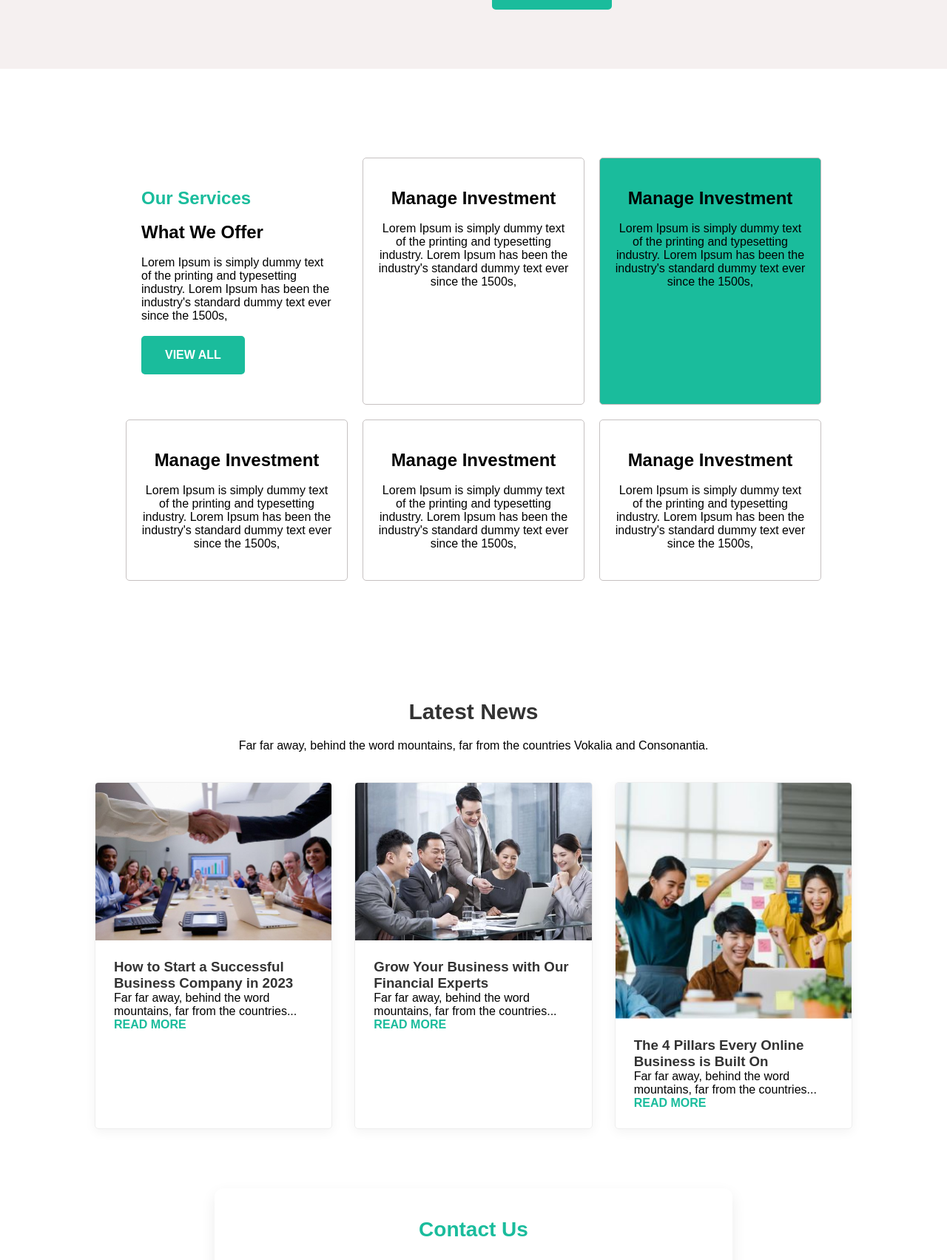
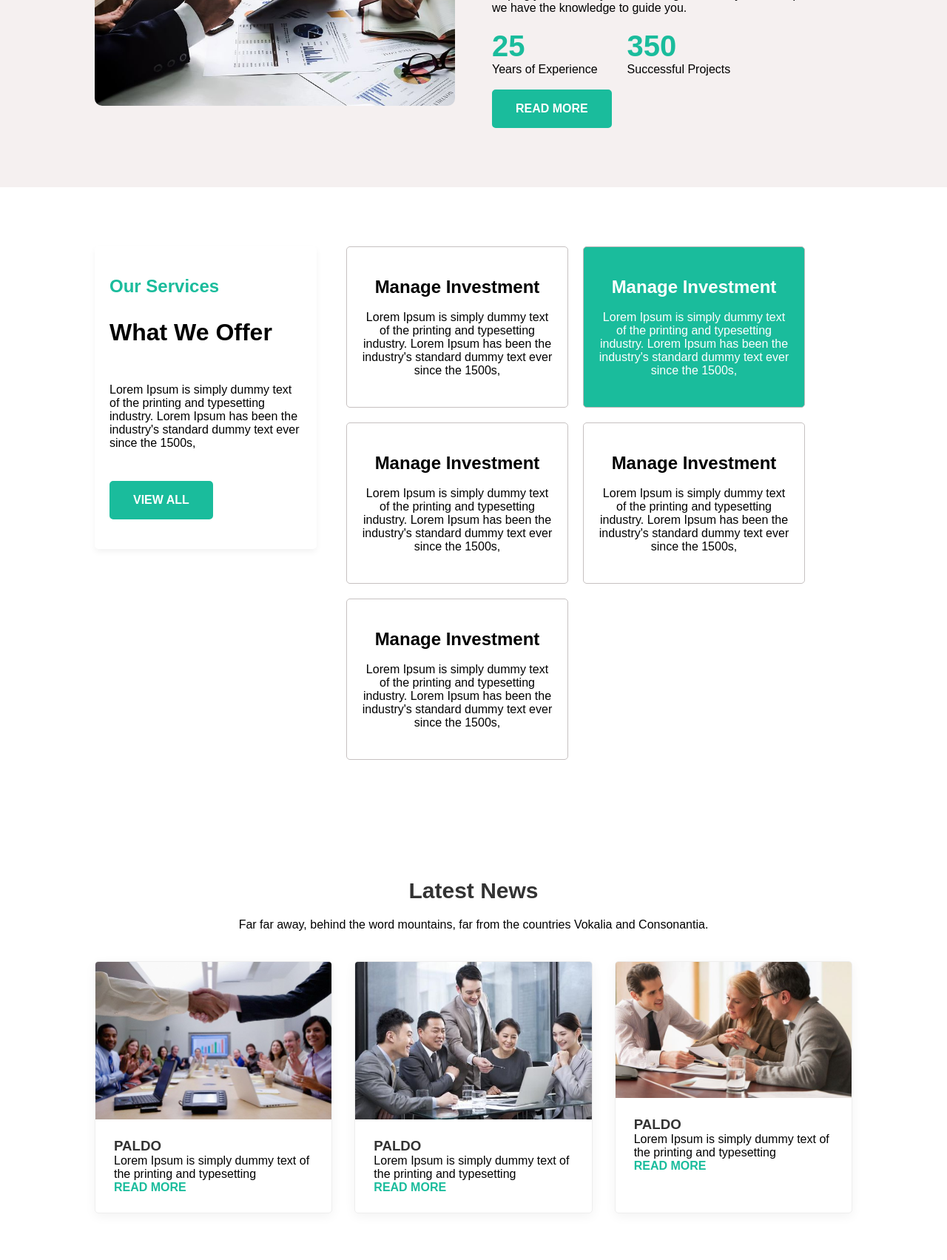
Before and after one commit to Plonteras191/ACT2-SIRKENT-WEB-CLONE, a PHP site: page / in a window 1280 px wide. Shown: the part 1695-3398 px from the top of the page at 74% size. Run offline with PHP 8.4, Linux system fonts and the light colour scheme.

Commit message:
added new components design/features

```diff
--- a/assets/css/blog.css
+++ b/assets/css/blog.css
@@ -3,6 +3,7 @@
     padding: 80px 10%;
     text-align: center;
 }
+
 
 .news-grid {
     display: flex;
@@ -10,14 +11,19 @@
     gap: 30px;
     margin-top: 40px;
     text-align: left;
+
 }
 
+.news-card:hover {
+    transform: translateY(-5px);
+}
 .news-card {
     border: 1px solid #eee;
     width: 350px;
     border-radius: 5px;
     overflow: hidden; /* Keeps image corners rounded */
     box-shadow: 0 4px 15px rgba(0,0,0,0.05);
+    transition: transform 0.3s ease;
 }
 
 .news-card img {
--- a/assets/css/contact.css
+++ b/assets/css/contact.css
@@ -5,6 +5,7 @@
       padding: 40px;
       border-radius: 12px;
       box-shadow: 0 8px 20px rgba(0,0,0,0.08);
+      justify-content: center;
     }
 
     .contact-section h2 {
@@ -69,7 +70,6 @@
       margin-top: 30px;
       font-size: 14px;
       color: #555;
-      text-align: center;
     }
 
     .contact-info a {
@@ -80,3 +80,7 @@
     .contact-info a:hover {
       text-decoration: underline;
     }
+
+    #message {
+      width: 100%;
+    }
--- a/assets/css/home.css
+++ b/assets/css/home.css
@@ -8,12 +8,12 @@
 }
 
 .hero-section {
-  background: url('../img/home-img.jpg') no-repeat center center/cover;
-  height: 130vh;
+  background: url('../img/her-new.jpg') no-repeat center center/cover;
+  height: 150vh;
   display: flex;
   align-items: center;
-  justify-content: flex-start; /* Align hero-content to the left */
-  padding-left: 60px; /* Space from the left */
+  justify-content: flex-start;
+  padding-left: 60px;
   position: relative;
   font-family: sans-serif;
   margin-top: -20px;
@@ -25,6 +25,11 @@
   border-radius: 12px;
   max-width: 500px;
   color: white;
+  transition: transform 0.3s, color 0.3s;
+}
+
+.hero-content:hover {
+  transform: translateY(-5px);
 }
 
 .hero-content h1 {
--- a/assets/css/services.css
+++ b/assets/css/services.css
@@ -1,23 +1,21 @@
-
+/* Container: sidebar + grid side‑by‑side */
 .services-section {
+  display: flex;
+  align-items: flex-start;      /* align tops */
+  justify-content: space-between;
+  flex-wrap: wrap;              /* wrap on small screens */
+  gap: 40px;
   padding: 80px 10%;
   background-color: #ffffff;
 }
 
-.services-grid {
-    display: flex;
-    flex-wrap: wrap;
-    justify-content: center;
-    gap: 20px;
-    margin-top: 40px;
-}
-
+/* Sidebar/intro card */
 .offer {
-    border: 1px solid #ffffff;
+  flex: 0 0 300px;              /* fixed 300px, no grow/shrink */
+  background-color: #fff;
   padding: 40px 20px;
-    width: 300px;
-    background-color: white;
   border-radius: 5px;
+  box-shadow: 0 4px 8px rgba(0,0,0,0.05);
   transition: transform 0.3s ease;
 }
 
@@ -29,17 +27,24 @@
   font-size: 24px;
   color: #1abc9c;
   font-weight: bold;
+  margin-bottom: .5em;
+}
+
+.offer-subtitle {
+  font-size: 32px;
+  margin-bottom: 1em;
 }
 
 .btn-service {
+  display: inline-block;
+  margin-top: 1.5em;
+  padding: 15px 30px;
+  font-weight: bold;
+  color: #fff;
   background-color: #1abc9c;
-    color: white;
-    padding: 15px 30px;
+  border: 2px solid #1abc9c;
+  border-radius: 5px;
   text-decoration: none;
-    border-radius: 5px;
-    font-weight: bold;
-    display: inline-block;
-    border: 2px solid #1abc9c;
   transition: all 0.3s ease;
 }
 
@@ -48,33 +53,67 @@
   transform: scale(1.05);
 }
 
+/* Grid of service cards */
+.services-grid {
+  flex: 1;                      /* fill remaining space */
+  display: flex;
+  flex-wrap: wrap;
+  justify-content: flex-start;  /* align to left edge */
+  gap: 20px;
+}
+
+/* Base card style */
+.service-card,
+.service-card-green {
+  flex: 1 1 300px;              /* base 300px, can grow/shrink */
+  max-width: 300px;
+  padding: 40px 20px;
+  border-radius: 5px;
+  text-align: center;
+  transition: transform 0.3s ease;
+}
+
+/* Light theme */
 .service-card {
+  background-color: #fff;
   border: 1px solid #c6c1c1;
-    padding: 40px 20px;
-    width: 300px;
-    background-color: white;
-    border-radius: 5px;
-    transition: transform 0.3s ease;
-        text-align: center;
-
 }
 
 .service-card:hover {
   transform: translateY(-5px);
 }
 
-
+/* Green highlight theme */
 .service-card-green {
+  background-color: #1abc9c;
   border: 1px solid #beb8b8;
-    padding: 40px 20px;
-    width: 300px;
-    background-color: #1abc9c;
-    border-radius: 5px;
-    transition: transform 0.3s ease;
-        text-align: center;
-
+  color: #fff;
 }
 
 .service-card-green:hover {
   transform: translateY(-5px);
 }
+
+/* Responsive: stack on smaller screens */
+@media (max-width: 768px) {
+  .services-section {
+    flex-direction: column;
+    align-items: center;
+    padding: 40px 5%;
+  }
+
+  .offer {
+    flex: 0 1 100%;
+    max-width: 400px;
+  }
+
+  .services-grid {
+    justify-content: center;
+  }
+
+  .service-card,
+  .service-card-green {
+    flex: 0 1 100%;
+    max-width: 400px;
+  }
+}
--- a/components/Services.html
+++ b/components/Services.html
@@ -7,8 +7,7 @@
 </head>
 <body>
     <section id="services">
-                <section class="services-section">
-                <div class="services-grid">
+                <div class="services-section">
 
                     <div class="offer">
                         <p class="offer-title">Our Services</p>
@@ -22,6 +21,8 @@
                         <br>
                         <a href="#" class="btn-service">VIEW ALL</a>
                     </div>
+
+                <div class="services-grid">
 
                     <div class="service-card">
                        <h2 class="service-title">Manage Investment</h2>
@@ -70,7 +71,7 @@
 
 
                 </div>
-            </section>
+            </div>
     </section>
 </body>
 </html>
--- a/components/blog.html
+++ b/components/blog.html
@@ -8,30 +8,32 @@
 <body>
     <section id="blog">
         <section class="news-section">
+
         <h2 class="section-title">Latest News</h2>
         <p>Far far away, behind the word mountains, far from the countries Vokalia and Consonantia.</p>
+
         <div class="news-grid">
           <div class="news-card">
             <img src="assets/img/news1.jpg" alt="News 1">
             <div class="news-content">
-        <h3>How to Start a Successful Business Company in 2023</h3>
-        <p>Far far away, behind the word mountains, far from the countries...</p>
+              <h3>PALDO</h3>
+              <p>Lorem Ipsum is simply dummy text of the printing and typesetting</p>
               <a href="#">READ MORE</a>
             </div>
           </div>
           <div class="news-card">
             <img src="assets/img/news2.jpg" alt="News 2">
             <div class="news-content">
-        <h3>Grow Your Business with Our Financial Experts</h3>
-        <p>Far far away, behind the word mountains, far from the countries...</p>
+              <h3>PALDO</h3>
+              <p>Lorem Ipsum is simply dummy text of the printing and typesetting</p>
               <a href="#">READ MORE</a>
             </div>
           </div>
           <div class="news-card">
-      <img src="assets/img/news3.jpg" alt="News 3">
+            <img src="assets/img/news4.jpg" alt="News 3">
             <div class="news-content">
-        <h3>The 4 Pillars Every Online Business is Built On</h3>
-        <p>Far far away, behind the word mountains, far from the countries...</p>
+              <h3>PALDO</h3>
+              <p>Lorem Ipsum is simply dummy text of the printing and typesetting</p>
               <a href="#">READ MORE</a>
             </div>
           </div>
--- a/components/contact.html
+++ b/components/contact.html
@@ -17,6 +17,7 @@
           <label for="name">Full Name</label>
           <input type="text" id="name" name="name" placeholder="Your full name" required>
         </div>
+
         <div>
           <label for="email">Email Address</label>
           <input type="email" id="email" name="email" placeholder="you@example.com" required>
@@ -28,13 +29,14 @@
           <label for="subject">Subject</label>
           <input type="text" id="subject" name="subject" placeholder="Subject" required>
         </div>
+
         <div>
           <label for="phone">Phone</label>
           <input type="text" id="phone" name="phone" placeholder="Phone number">
         </div>
       </div>
 
-      <div>
+      <div class="form-row">
         <label for="message">Message</label>
         <textarea id="message" name="message" placeholder="Write your message here..." required></textarea>
       </div>
--- a/index.php
+++ b/index.php
@@ -28,5 +28,6 @@
   <?php include "components/footer.html"; ?>
 
 
+
 </body>
 </html>
```
Also changed, not shown: assets/css/header.css (+68 -36 lines), assets/img/her-new.jpg (added), assets/img/news4.jpg (added). Lines whose indentation alone changed are shown as unchanged.
